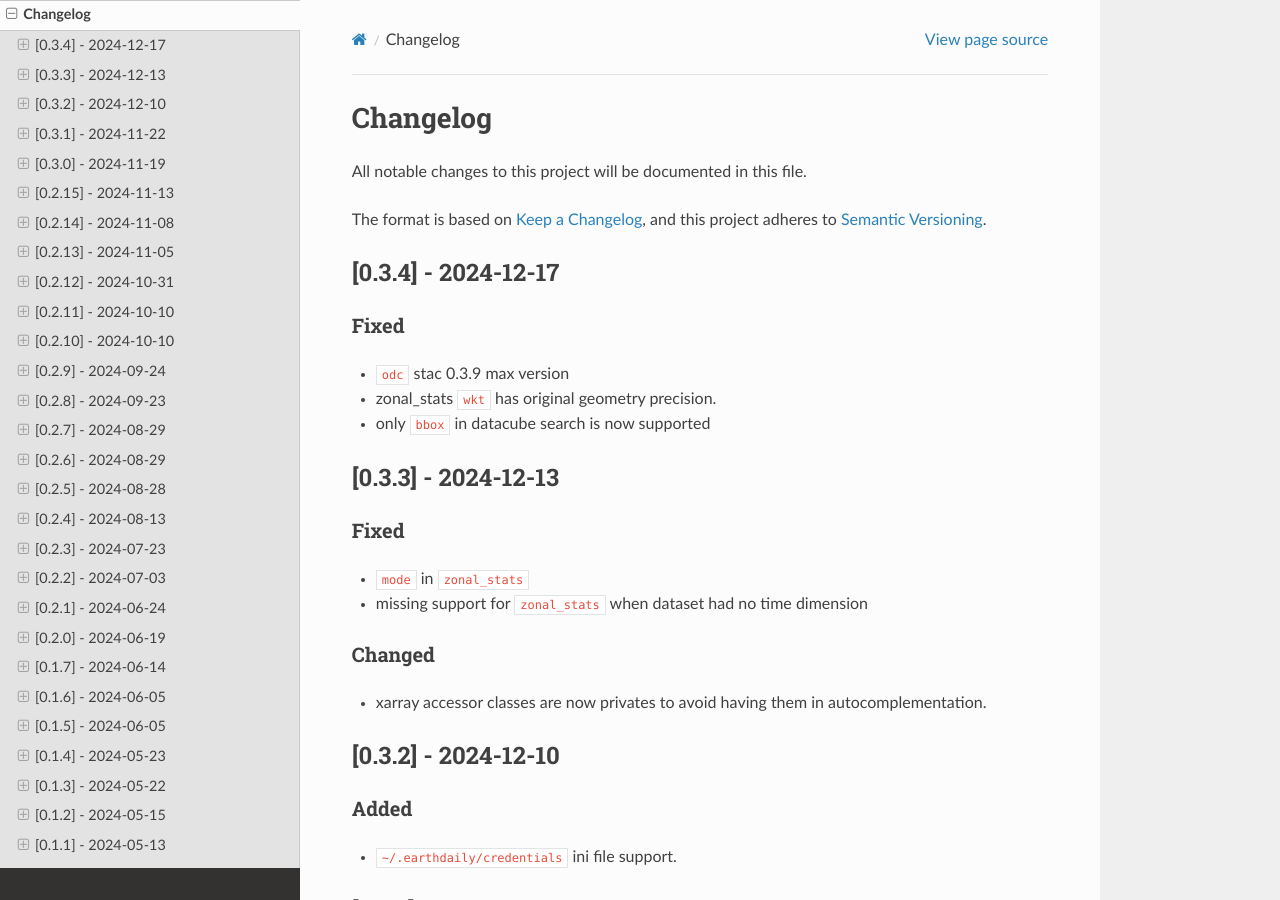
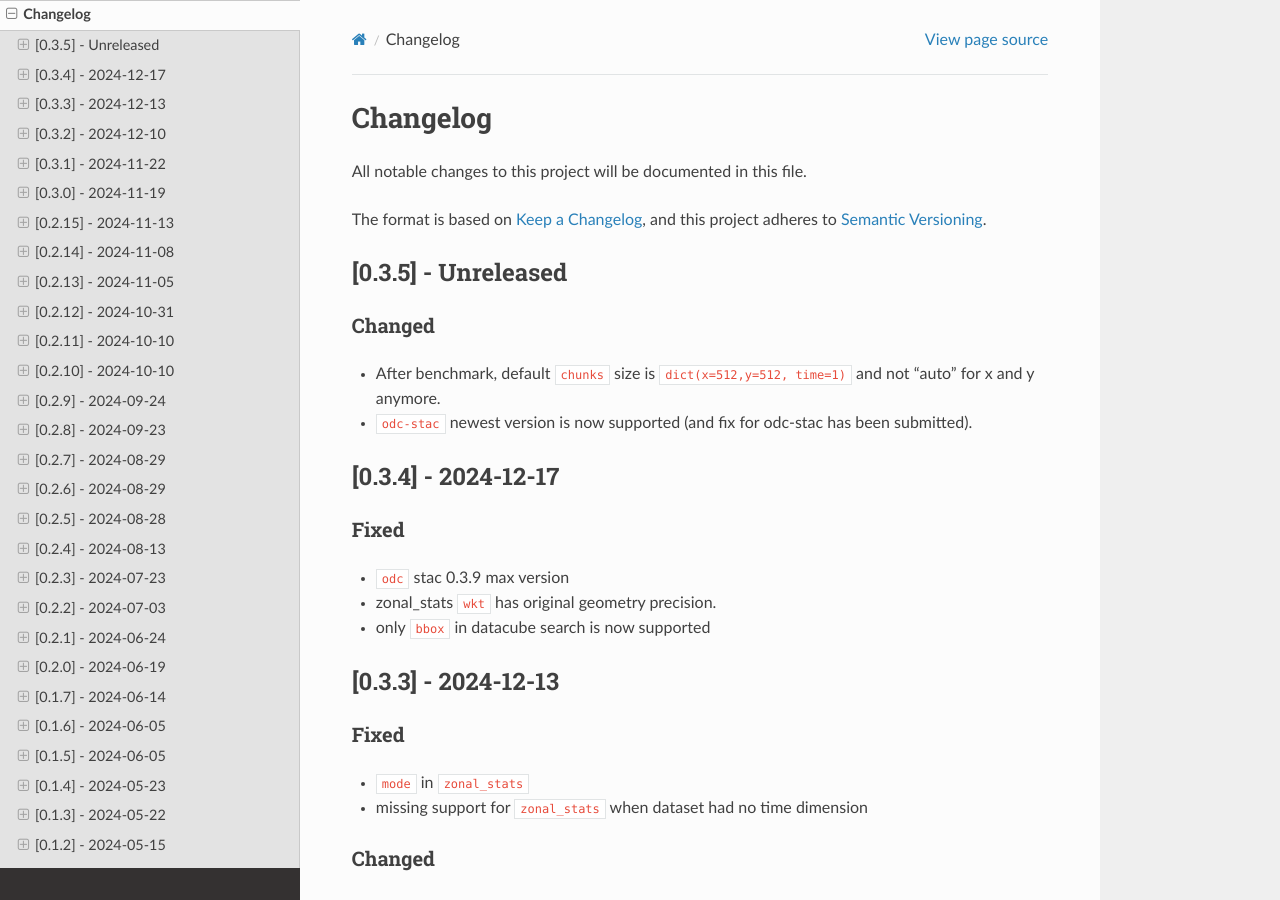
Before and after one commit to earthdaily/earthdaily-python-client, a Sphinx documentation site: the page built from docs/CHANGELOG.md, in a window 1280 px wide and 900 px high. Built offline with Sphinx 7.4.7 and the Read the Docs theme 3.1.0, drawn with Linux system fonts in a browser that asks for light colours; pages that are not in the unit, such as notebooks, are missing from menus.

Commit message:
fix(datacube)  : odc/chunks size
default chunksize is now x=512, y=512, better overall performances and compatible with latest odc version

```diff
--- a/docs/CHANGELOG.md
+++ b/docs/CHANGELOG.md
@@ -3,6 +3,15 @@ All notable changes to this project will be documented in this file.
 
 The format is based on [Keep a Changelog](https://keepachangelog.com/en/1.0.0/),
 and this project adheres to [Semantic Versioning](https://semver.org/spec/v2.0.0.html).
+
+## [0.3.5] - Unreleased
+
+### Changed
+
+- After benchmark, default `chunks` size is `dict(x=512,y=512, time=1)` and
+not "auto" for x and y anymore.
+- `odc-stac` newest version is now supported (and fix for odc-stac has
+been submitted).
 
 ## [0.3.4] - 2024-12-17
 
@@ -21,7 +30,8 @@ and this project adheres to [Semantic Versioning](https://semver.org/spec/v2.0.0
 
 ### Changed
 
-- xarray accessor classes are now privates to avoid having them in autocomplementation.
+- xarray accessor classes are now privates to avoid having them in
+autocomplementation.
 
 ## [0.3.2] - 2024-12-10
 
```
Also changed, not shown: 1 other file.
